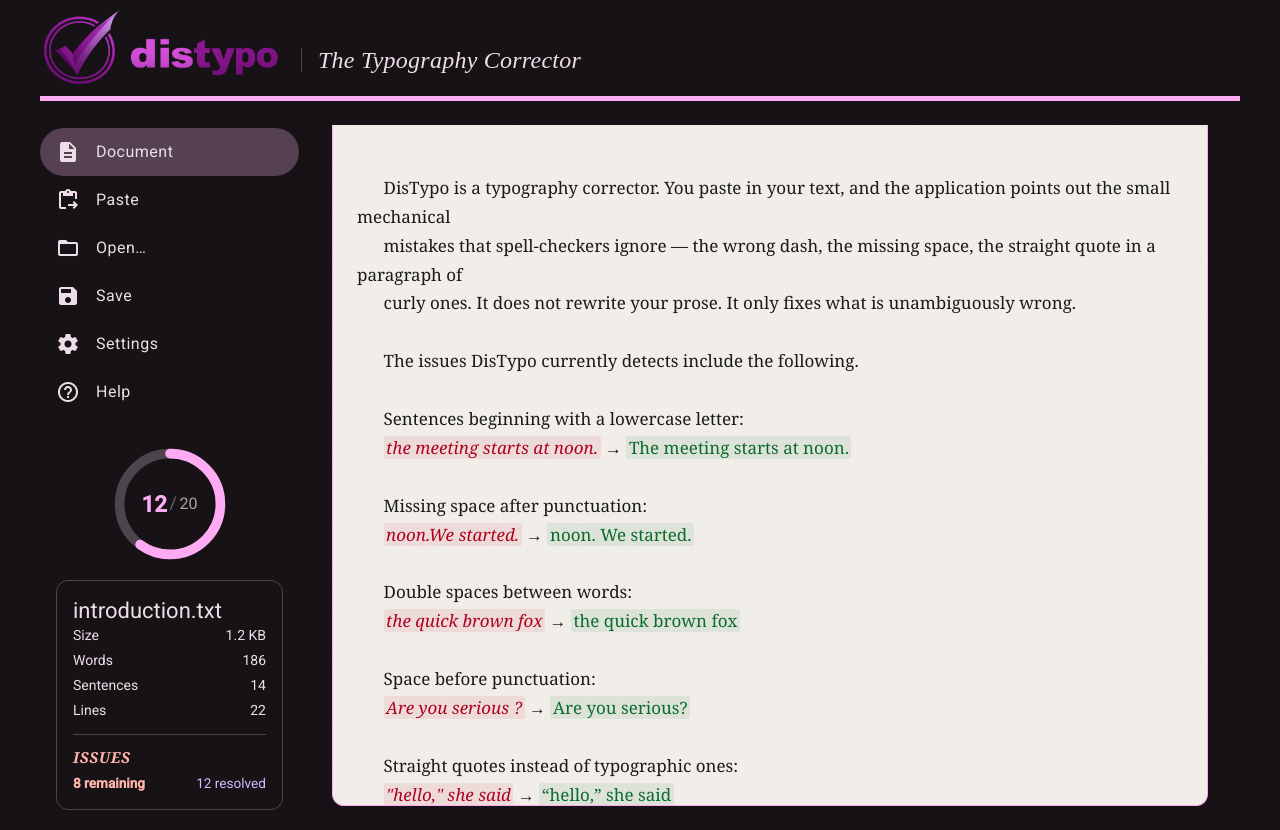
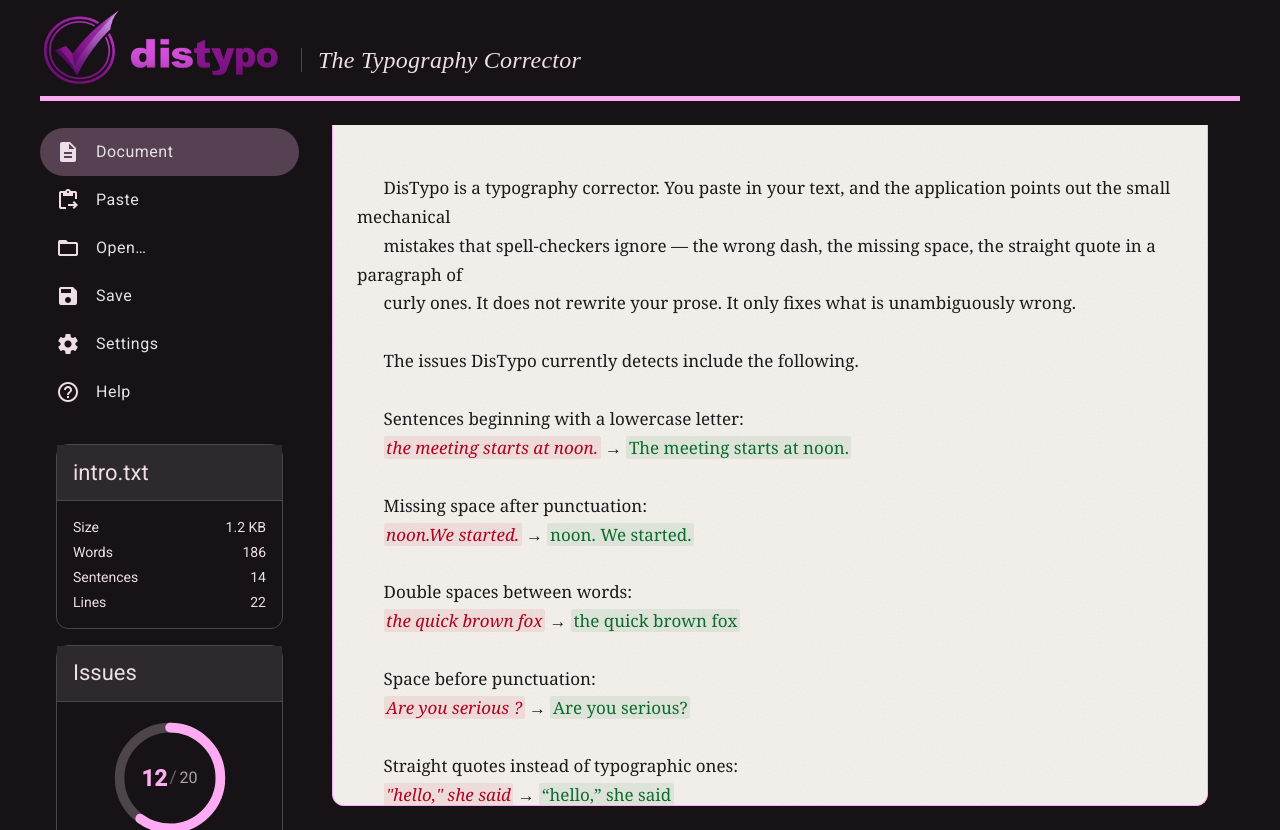
Before and after one commit to activesyntax/distypo, an Angular app in the folder distypo-app/: page / in a window 1280 px wide. Built offline with nearby package versions, Linux system fonts and the light colour scheme.

Commit message:
sidebar design finished

```diff
--- a/distypo-app/src/app/workspace/workspace.html
+++ b/distypo-app/src/app/workspace/workspace.html
@@ -1,5 +1,4 @@
 <mat-sidenav-container class="workspace" autosize>
-
 
   <!-- SIDENAV -->
   <mat-sidenav #sidenav mode="side" opened>
@@ -37,11 +36,35 @@
     <!-- SUMMARY -->
     @if (hasFile()) {
       <div class="summary">
+
+        <!-- File summary -->
+        <mat-card class="summary__card" appearance="outlined">
+          <mat-card-header>
+            <mat-card-title>{{ filename() }}</mat-card-title>
+          </mat-card-header>
+          <mat-card-content>
+            <dl class="summary__stats">
+              <dt>Size</dt>      <dd>{{ formattedSize() }}</dd>
+              <dt>Words</dt>     <dd>{{ wordCount() }}</dd>
+              <dt>Sentences</dt> <dd>{{ sentenceCount() }}</dd>
+              <dt>Lines</dt>     <dd>{{ lineCount() }}</dd>
+            </dl>
+          </mat-card-content>
+        </mat-card>
+
+        <!-- Issues -->
+        <mat-card class="issues__card" appearance="outlined">
+          <mat-card-header>
+            <mat-card-title>Issues</mat-card-title>
+          </mat-card-header>
+          <mat-card-content>
+
             <div class="progress-ring" role="img"
                  [attr.aria-label]="resolvedIssues() + ' of ' + detectedIssues() + ' issues resolved'">
               <svg class="progress-ring__svg" viewBox="0 0 100 100">
                 <circle class="progress-ring__track" cx="50" cy="50" r="42" />
-          <circle class="progress-ring__fill" cx="50" cy="50" r="42" [style.stroke-dasharray]="ringCircumference"
+                <circle class="progress-ring__fill" cx="50" cy="50" r="42"
+                        [style.stroke-dasharray]="ringCircumference"
                         [style.stroke-dashoffset]="ringOffset()" />
               </svg>
               <div class="progress-ring__label">
@@ -51,35 +74,17 @@
               </div>
             </div>
 
-      <mat-card class="summary__card" appearance="outlined">
-        <mat-card-header>
-          <mat-card-title>{{ filename() }}</mat-card-title>
-        </mat-card-header>
-        <mat-card-content>
-          <dl class="summary__stats">
-            <dt>Size</dt>
-            <dd>{{ formattedSize() }}</dd>
-            <dt>Words</dt>
-            <dd>{{ wordCount() }}</dd>
-            <dt>Sentences</dt>
-            <dd>{{ sentenceCount() }}</dd>
-            <dt>Lines</dt>
-            <dd>{{ lineCount() }}</dd>
+            <dl class="issues__stats">
+              <dt>Detected</dt>  <dd>{{ detectedIssues() }}</dd>
+              <dt>Remaining</dt> <dd class="issues__remaining">{{ remainingIssues() }}</dd>
+              <dt>Resolved</dt>  <dd class="issues__resolved">{{ resolvedIssues() }}</dd>
             </dl>
 
-          <div class="summary__issues">
-            <div class="summary__issues-label">Issues</div>
-            <div class="summary__issues-counts">
-              <span class="summary__remaining">{{ remainingIssues() }} remaining</span>
-              <span class="summary__resolved">{{ resolvedIssues() }} resolved</span>
-            </div>
-          </div>
           </mat-card-content>
         </mat-card>
+
       </div>
     }
-
-
 
   </mat-sidenav>
 
--- a/distypo-app/src/app/workspace/workspace.scss
+++ b/distypo-app/src/app/workspace/workspace.scss
@@ -46,38 +46,41 @@
       font-variant-numeric: tabular-nums;
     }
   }
+}
 
-  // Issues block — visually distinct from the plain stats above
-  &__issues {
-    margin-top: 0.9rem;
+.issues {
+  &__card {
+    width: 100%;
+  }
+
+  &__stats {
+    display: grid;
+    grid-template-columns: auto 1fr;
+    gap: 0.3rem 0.75rem;
+    margin: 1rem 0 0;
     padding-top: 0.75rem;
     border-top: 1px solid var(--mat-sys-outline-variant);
+    font-size: 0.875rem;
+
+    dt {
+      color: var(--mat-sys-on-surface-variant);
+    }
+
+    dd {
+      margin: 0;
+      text-align: right;
+      font-variant-numeric: tabular-nums;
+    }
   }
 
-  &__issues-label {
-    font-family: Georgia, 'Times New Roman', serif;
-    font-style: italic;
-    font-weight: 700;
-    font-size: 0.95rem;
-    letter-spacing: 0.04em;
-    text-transform: uppercase;
-    color: var(--mat-sys-error);
-    margin-bottom: 0.4rem;
-  }
-
-  &__issues-counts {
-    display: flex;
-    justify-content: space-between;
-    font-size: 0.85rem;
-    font-variant-numeric: tabular-nums;
-  }
-
+  // Emphasized counts — bold + themed color set them apart from "Detected"
   &__remaining {
     font-weight: 700;
     color: var(--mat-sys-error);
   }
 
   &__resolved {
+    font-weight: 600;
     color: var(--mat-sys-tertiary);
   }
 }
@@ -86,6 +89,7 @@
   position: relative;
   width: 120px;
   height: 120px;
+  margin: 0 auto; // center inside mat-card-content
 
   &__svg {
     width: 100%;
@@ -134,3 +138,13 @@
     opacity: 0.7;
   }
 }
+
+.summary__card,
+.issues__card {
+  mat-card-header {
+    background: var(--mat-sys-surface-container-high);
+    padding: 0.85rem 1rem;
+    margin-bottom: 1rem;
+    border-bottom: 1px solid var(--mat-sys-outline-variant);
+  }
+}
--- a/distypo-app/src/app/workspace/workspace.ts
+++ b/distypo-app/src/app/workspace/workspace.ts
@@ -23,7 +23,7 @@ const RING_CIRCUMFERENCE = 2 * Math.PI * RING_RADIUS;
 })
 export class Workspace {
   view = signal<View>('document');
-  filename = signal<string | null>('introduction.txt');
+  filename = signal<string | null>('intro.txt');
 
   fileSize = signal(1234);          // bytes
   wordCount = signal(186);
```
Lines whose indentation alone changed are shown as unchanged.
